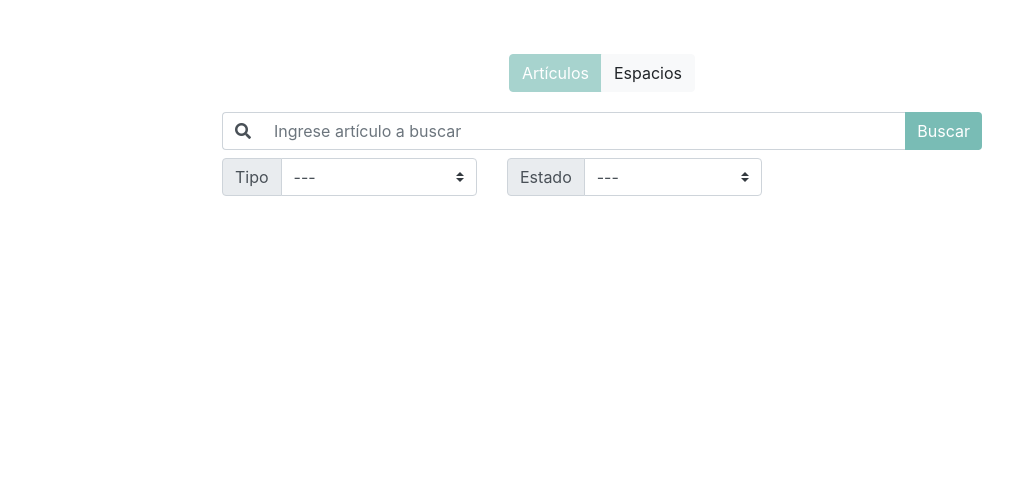
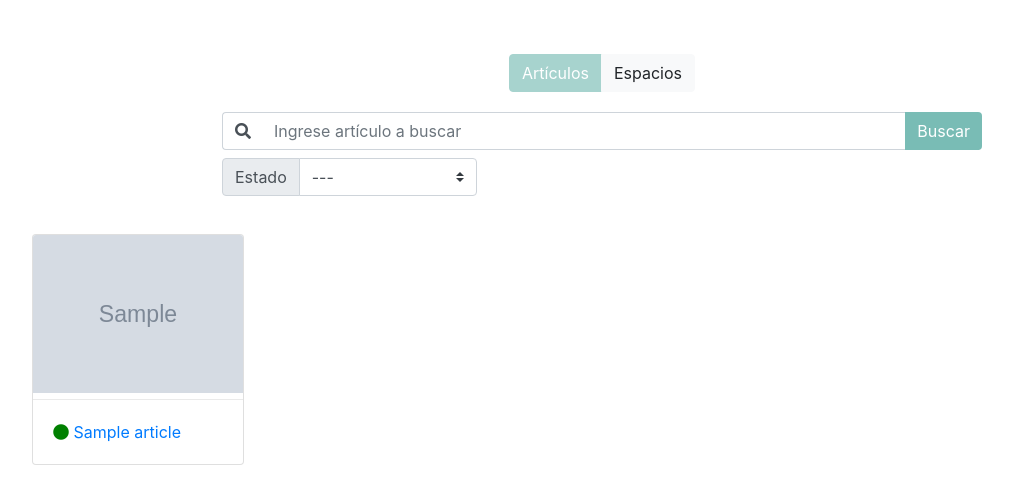
Before and after one commit to DCC-CC4401/2018-1-200-100-requisitos-los-que-querai-T4, a Django app: page / in a window 1280 px wide. Shown: the part 78-582 px from the top of the page, without its empty margins (38-1051 px from the left). Run offline with Django 3.2, Linux system fonts and the light colour scheme; a user stored in the database is signed in; tables that the repository leaves empty hold one stand-in row (values such as "Sample post"); grey boxes marked "Sample" are stand-in pictures; some libraries are stand-ins or nearby versions.

Commit message:
Se agregaron las fichas de reservas y prestamos

```diff
--- a/cc4401Inventory/mainApp/templates/articulos.html
+++ b/cc4401Inventory/mainApp/templates/articulos.html
@@ -44,19 +44,6 @@ Sistema de Reserva CEI - Ver Artículos
                     <div class="col-6">
                         <div class="input-group mb-3">
                             <div class="input-group-prepend">
-                                <label class="input-group-text" for="inputGroupSelect01">Tipo</label>
-                            </div>
-                            <select name="tipo" class="custom-select" id="inputGroupSelect01">
-                                <option selected value="">---</option>
-                                <option value="1">Tipo 1</option>
-                                <option value="2">Tipo 2</option>
-
-                            </select>
-                        </div>
-                    </div>
-                    <div class="col-6">
-                        <div class="input-group mb-3">
-                            <div class="input-group-prepend">
                                 <label class="input-group-text" for="inputGroupSelect02">Estado</label>
                             </div>
                             <select name="estado" class="custom-select" id="inputGroupSelect02">
@@ -84,7 +71,13 @@ Sistema de Reserva CEI - Ver Artículos
                   <img class="card-img-top" src="{% static 'img/items/default_article.jpg' %}" alt="Card image cap">
               {% endif %}
                 <div class="card-body" style="border-top: 1px solid #EAEAEA">
-                    <p class="card-text"><i class="fas fa-circle" style="color:{{ colores|get_item:producto.state }};"></i> {{producto.name}}</p>
+                    {% if producto.state == "D" %}
+                        <p class="card-text"><i class="fas fa-circle" style="color:green"></i> {{producto}}</p>
+                    {% elif producto.state == "P" %}
+                        <p class="card-text"><i class="fas fa-circle" style="color:yellow"></i> {{producto}}</p>
+                    {% elif producto.state == "R" or producto.state == "L" %}
+                        <p class="card-text"><i class="fas fa-circle" style="color:red"></i> {{producto}}</p>
+                    {% endif %}
                 </div>
             </a>
             </div>
--- a/cc4401Inventory/mainApp/views.py
+++ b/cc4401Inventory/mainApp/views.py
@@ -11,7 +11,10 @@ from django.http import HttpResponse
 
 @login_required
 def landing_articles(request):
-    context = {}
+    productos = Article.objects.all()
+    context = {
+        'productos' : productos
+    }
     return render(request, 'articulos.html', context)
 
 
```
Also changed, not shown: cc4401Inventory/articlesApp/templates/article_data.html (+10 -10 lines).
